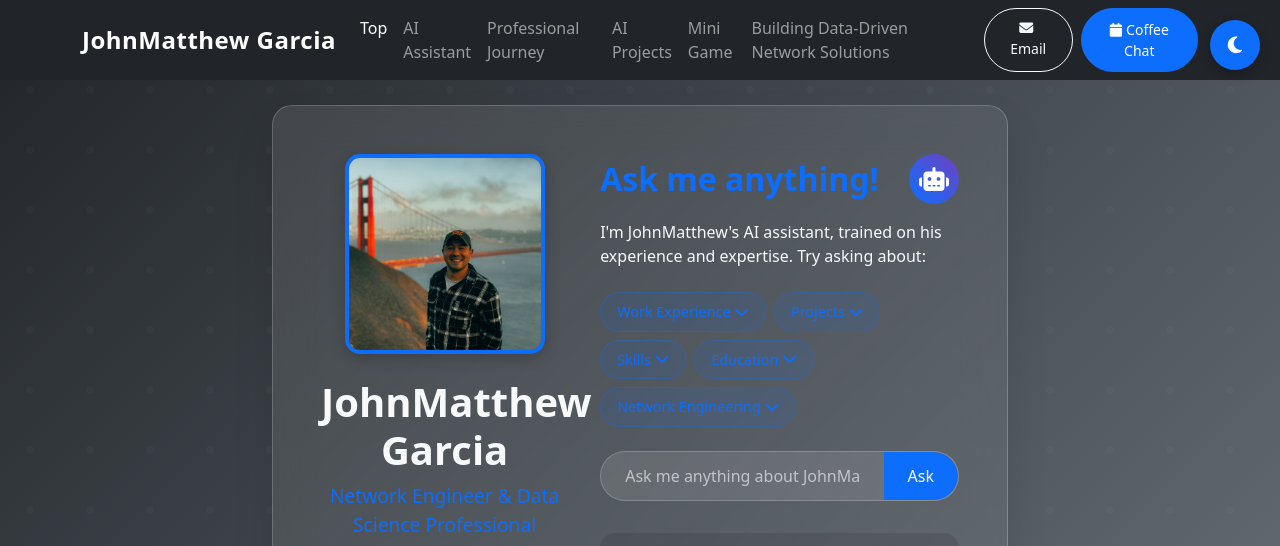
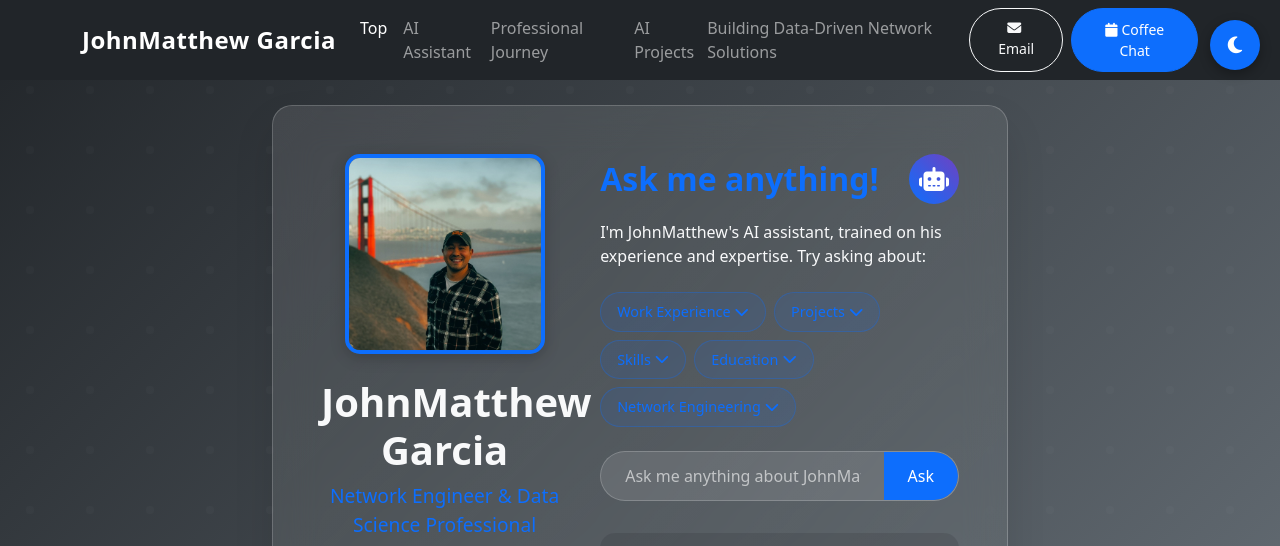
Before and after one commit to johnmgarcia/johnmgarcia.github.io, a plain HTML site: page index.html in a window 1280 px wide. Shown: the top 546 px of the page. Drawn offline with nearby package versions, Linux system fonts and the light colour scheme.

Commit message:
Remove Mini Game from top navbar, keep only button under projects

```diff
--- a/index.html
+++ b/index.html
@@ -40,9 +40,6 @@
                     </li>
                     <li class="nav-item">
                         <a class="nav-link" href="#projects">AI Projects</a>
-                    </li>
-                    <li class="nav-item">
-                        <a class="nav-link" href="https://johnmgarcia.github.io/Mini-Game-App/" target="_blank" rel="noopener">Mini Game</a>
                     </li>
                 </ul>
                 <div class="navbar-nav ms-auto">
```
